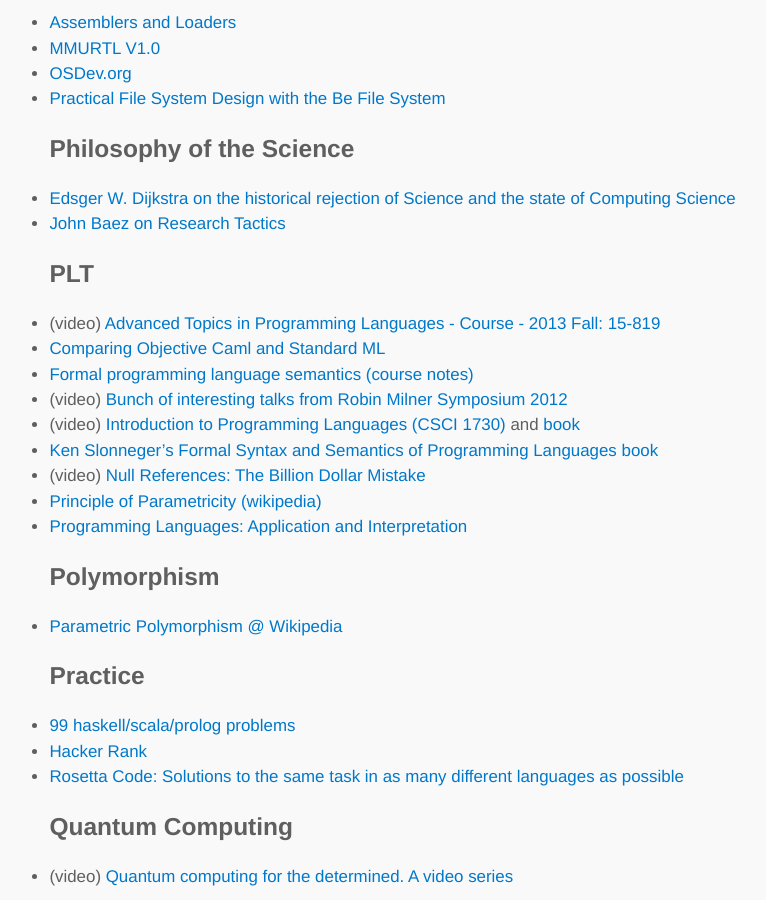
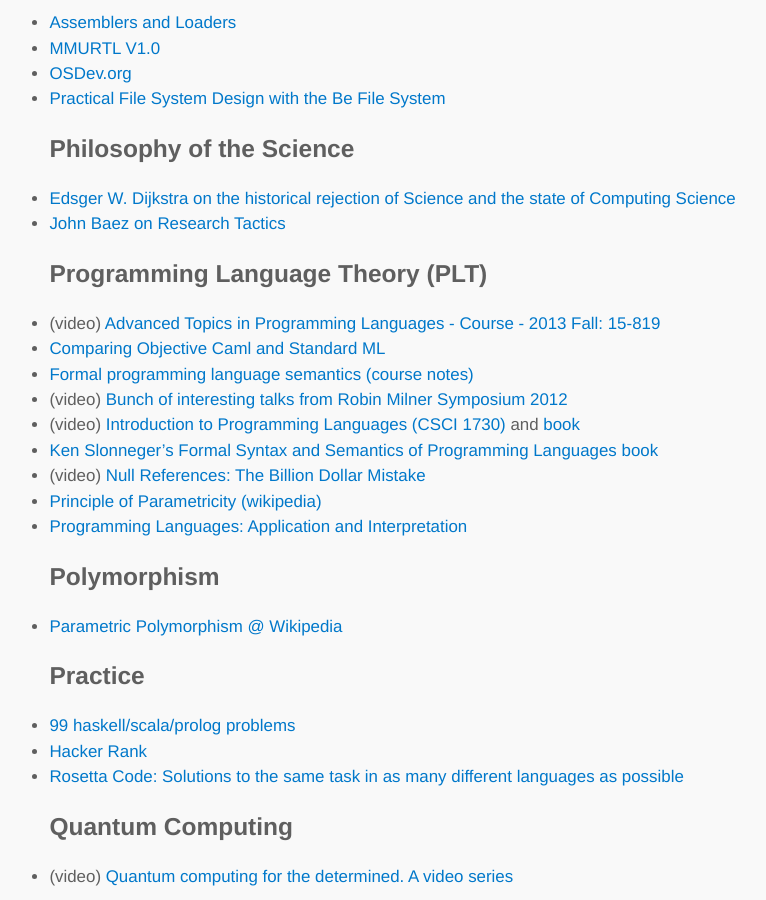
Before and after one commit to lambdatoast/lambdatoast.github.com, a Jekyll site: the page built from cs-resources/index.md, in a window 1280 px wide and 900 px high, scrolled down 5100 px. Shown: the whole window, without its empty margins (200-966 px from the left). Built offline with Jekyll 4.4.1, drawn with Linux system fonts in a browser that asks for light colours.

Commit message:
Improve PLT section header.

```diff
--- a/cs-resources/index.md
+++ b/cs-resources/index.md
@@ -163,7 +163,7 @@
 ## Philosophy of the Science
   - [Edsger W. Dijkstra on the historical rejection of Science and the state of Computing Science](http://www.cs.utexas.edu/users/EWD/transcriptions/EWD10xx/EWD1041.html)
   - [John Baez on Research Tactics](http://intelligence.org/2014/02/21/john-baez-on-research-tactics/)
-## PLT
+## Programming Language Theory (PLT)
   - (video) [Advanced Topics in Programming Languages - Course - 2013 Fall: 15-819 ](http://scs.hosted.panopto.com/Panopto/Pages/Sessions/List.aspx#folderID=%2207756bb0-b872-4a4a-95b1-b77ad206dab3%22&sortColumn=1&sortAscending=true)
   - [Comparing Objective Caml and Standard ML](http://adam.chlipala.net/mlcomp/)
   - [Formal programming language semantics (course notes)](http://www.inf.ed.ac.uk/teaching/courses/fpls/)
```
